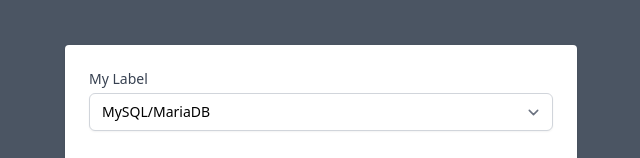
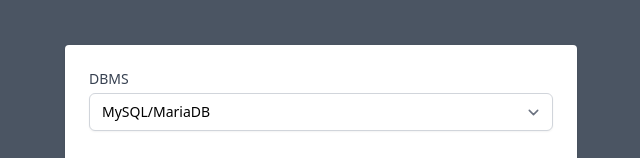
Before and after one commit to LordSimal/cakephp-dsn-generator, a Next.js app: page / in a window 1280 px wide. Shown: the part 135-293 px from the top of the page, without its empty margins (319-959 px from the left). Built offline with nearby package versions, Linux system fonts and the light colour scheme.

Commit message:
fix label and server field being readonly

```diff
--- a/components/Form.tsx
+++ b/components/Form.tsx
@@ -68,6 +68,7 @@
                         <div className="grid grid-cols-6 gap-6">
 
                             <FormSelect name="dbms"
+                                        label="DBMS"
                                         className="col-span-6"
                                         options={{
                                             'mysql': 'MySQL/MariaDB',
@@ -77,7 +78,7 @@
                                         onChange={onDbmsSelect}
                             />
 
-                            <FormInput type="text" name="server" className="col-span-4" label="Server" otherAttrs={{value: 'localhost'}}/>
+                            <FormInput type="text" name="server" className="col-span-4" label="Server" otherAttrs={{defaultValue: 'localhost'}}/>
                             <FormInput type="number" name="port" className="col-span-2" label="Port" otherAttrs={{min: 0, step: 1, value:port ?? ''}}/>
 
                             <Conditional showWhen={showUserPass}>
```
